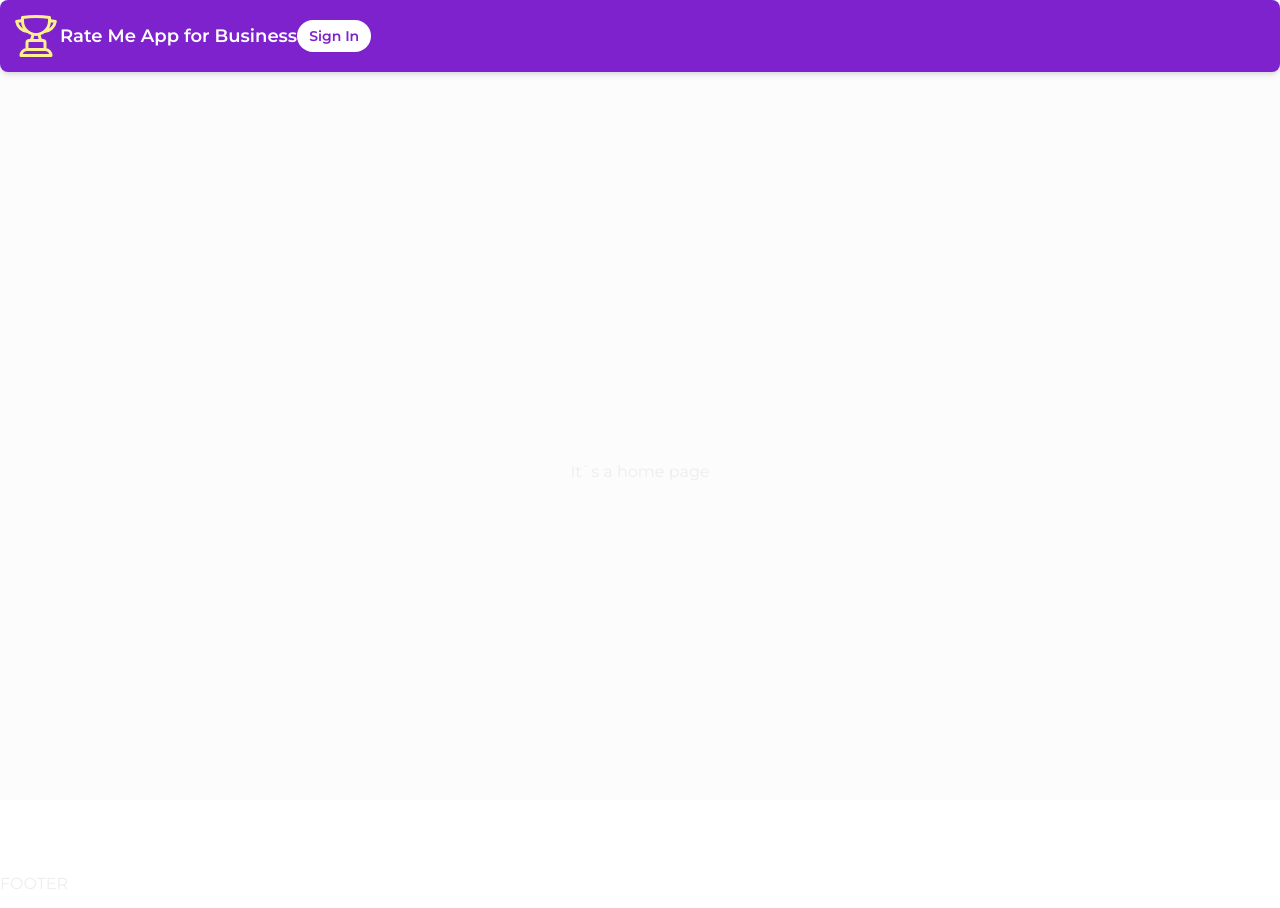
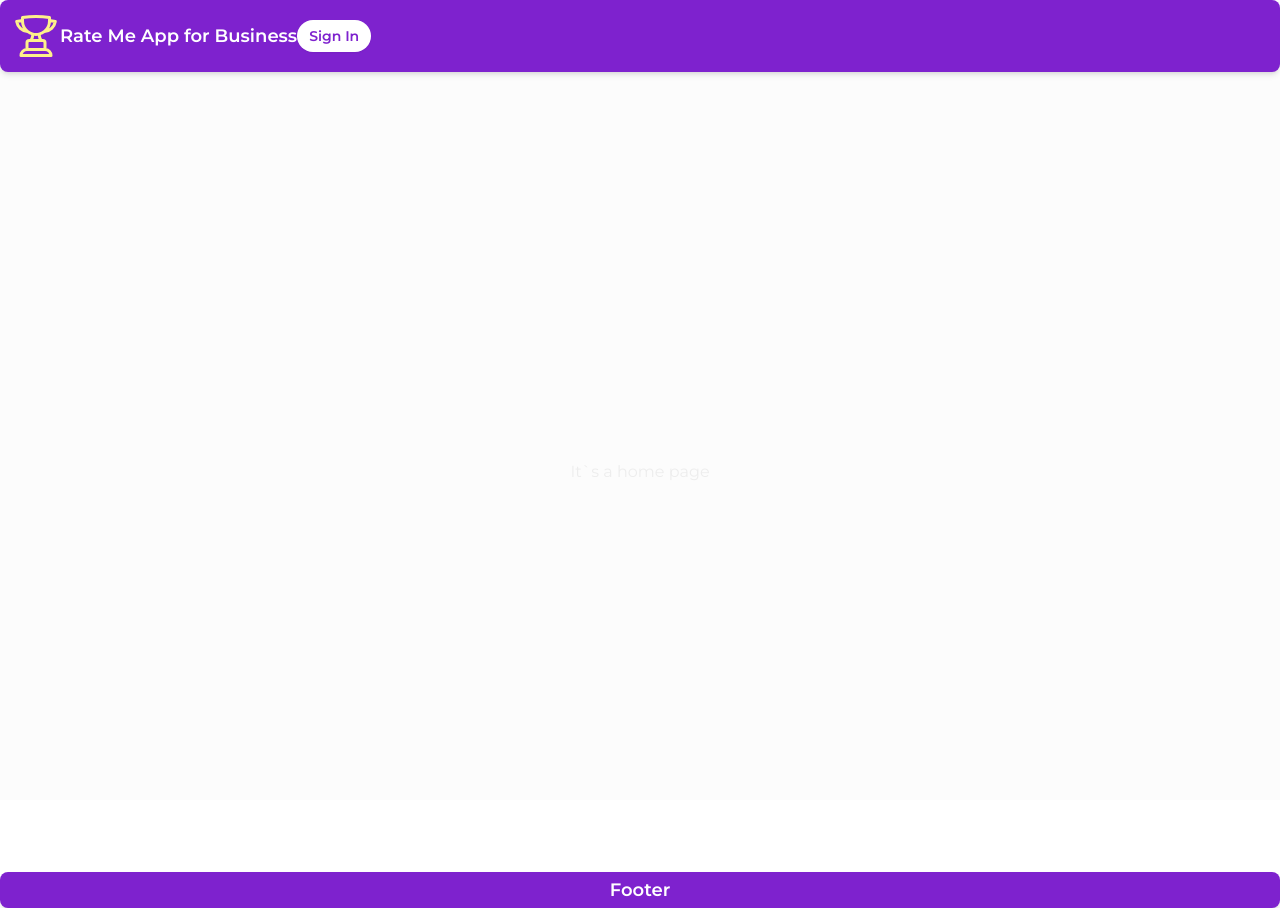
Before and after one commit to AngelinaStalnaya/rate_me, a Next.js app: page / in a window 1280 px wide. Built offline with nearby package versions, Linux system fonts and the light colour scheme.

Commit message:
footer added

```diff
--- /dev/null
+++ b/app/components/Footer.tsx
@@ -0,0 +1,8 @@
+
+export default function Footer() {
+    return (
+        <header className='flex items-center justify-center w-full h-150 rounded-lg bg-purple-700 px-3 py-3 text-lg/3 font-semibold text-white shadow-md '>
+            <h1 className=''>Footer</h1>
+        </header>
+    );
+}
--- a/app/layout.tsx
+++ b/app/layout.tsx
@@ -3,6 +3,7 @@ import { montserrat } from './fonts/fonts';
 import "./globals.css";
 import clsx from "clsx";
 import Header from './components/Header';
+import Footer from './components/Footer';
 
 export const metadata: Metadata = {
   title: "Rate Me App for Business",
@@ -21,7 +22,7 @@ export default function RootLayout({
       >
         <Header />
         <main className="flex items-center justify-center md:h-screen">{children}</main>
-        <footer>FOOTER</footer>
+        <Footer />
       </body>
     </html>
   );
```
